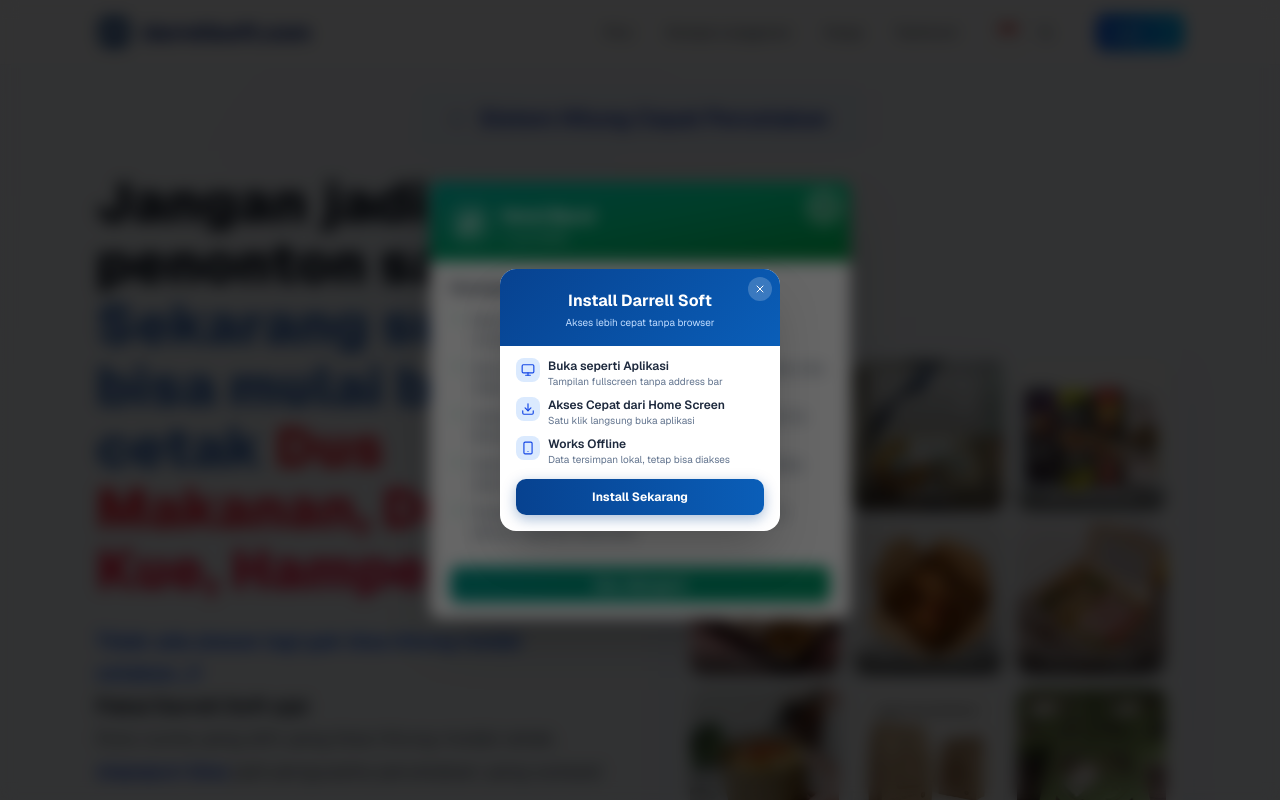
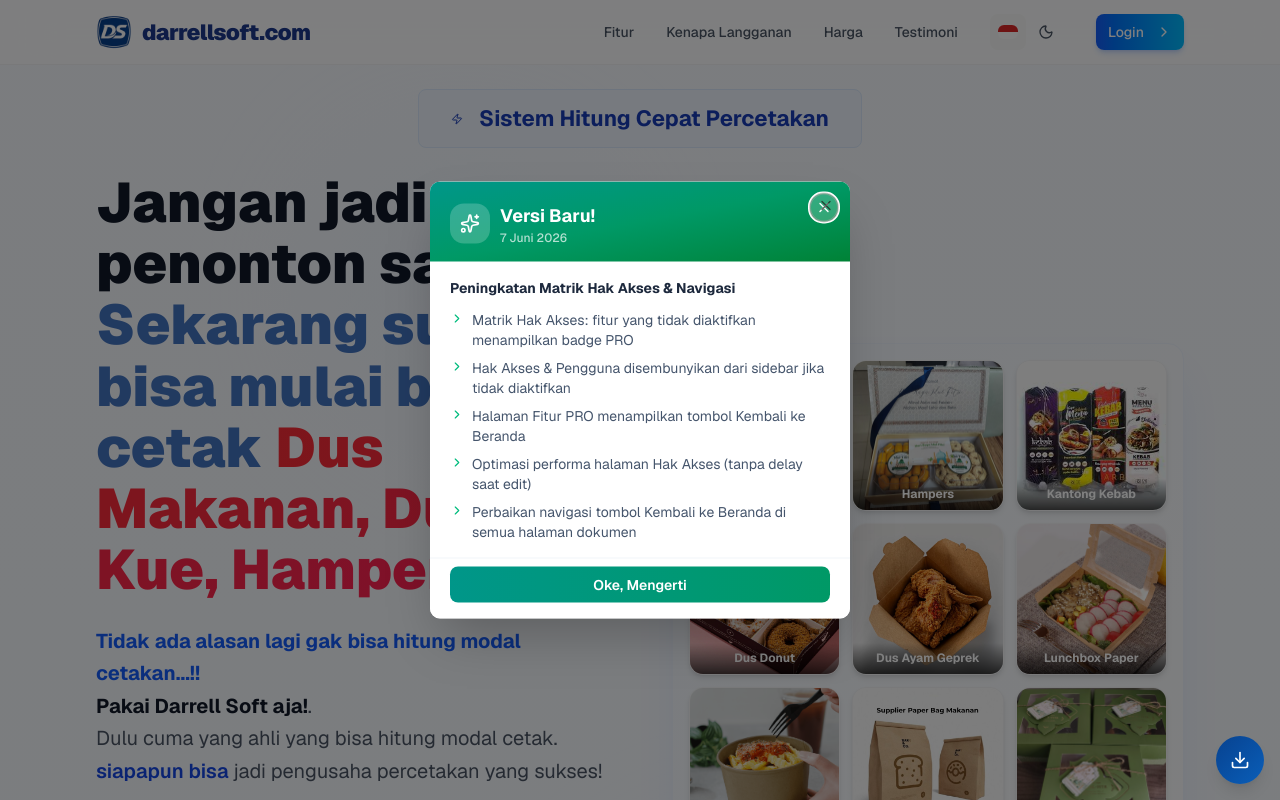
Before and after one commit to Koming711/darrellsoft, a Next.js app: page / in a window 1280 px wide. Shown: the top 800 px of the page. Built offline with nearby package versions, Linux system fonts and the light colour scheme; no server answers; the database is empty.

Commit message:
6fa53ff3-223b-41fb-9bb9-77b333c48b6f

```diff
--- a/src/components/install-prompt.tsx
+++ b/src/components/install-prompt.tsx
@@ -162,10 +162,12 @@ export function InstallPrompt() {
       pollCount++
     }, 500)
 
-    // Wait for splash screen to finish (3.5s) + 2 more seconds
+    // Don't auto-show the full-screen install prompt overlay (it blocks the page view).
+    // Instead, just mark as dismissed so only the floating FAB button shows.
+    // Users can click the FAB to see the install dialog if they want.
     const showTimer = setTimeout(() => {
       if (sessionStorage.getItem('install_dismissed') === '1') return
-      setShowPrompt(true)
+      setDismissed(true)
     }, 5500)
 
     return () => {
```
Also changed, not shown: 1 other file (tests, documents, lock files or other folders).
